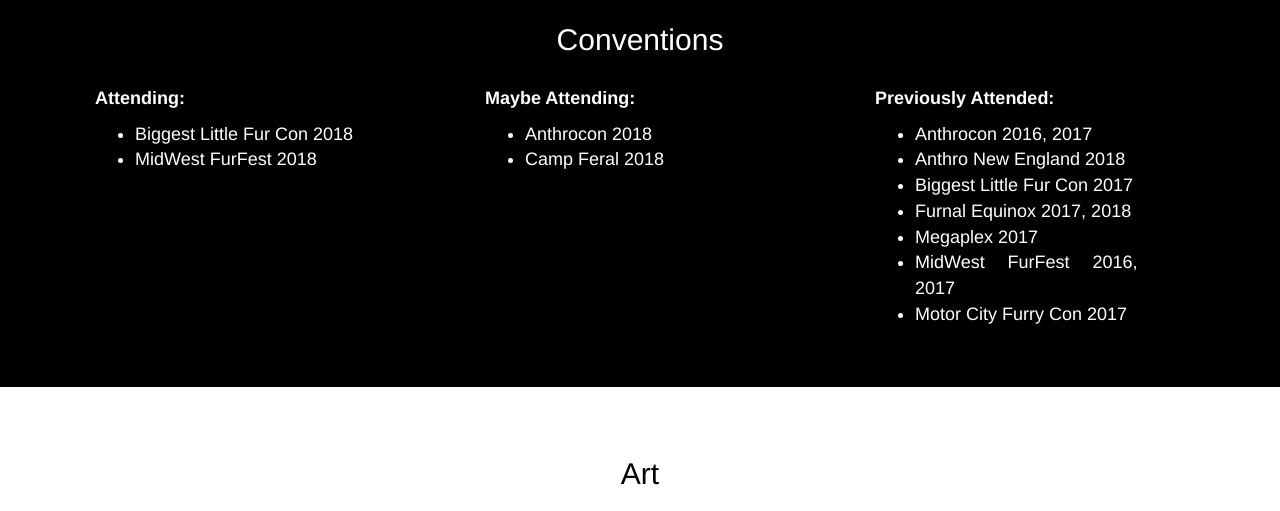
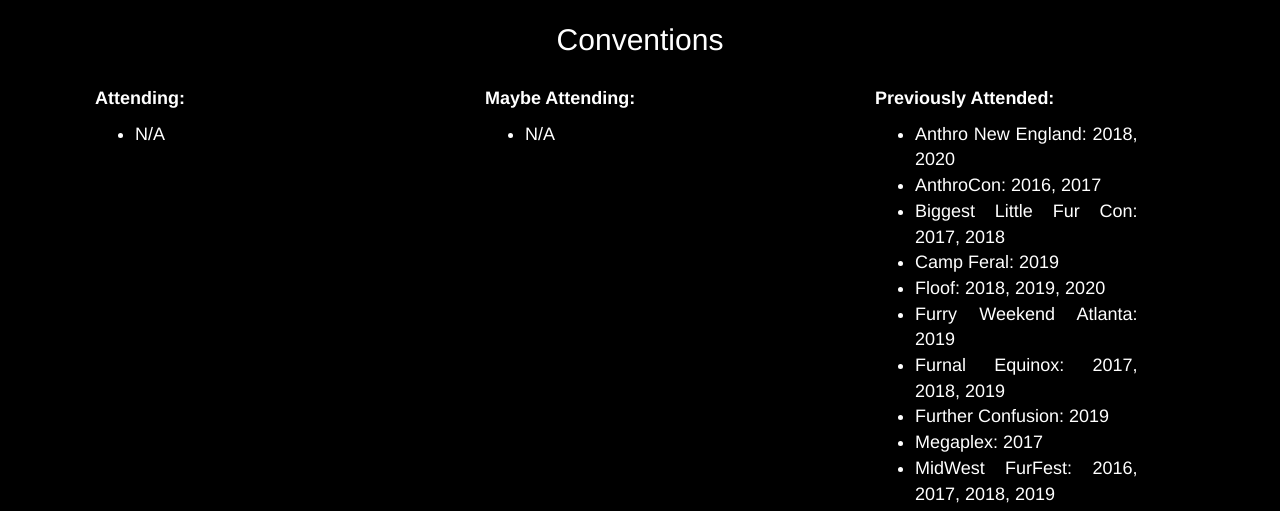
Before and after one commit to RhyeRhythm/rhyerhythm.github.io, a plain HTML site: page index.html in a window 1280 px wide. Shown: the part 1310-1821 px from the top of the page. Drawn offline with nearby package versions, Linux system fonts and the light colour scheme.

Commit message:
Updated conventions (2020)

```diff
--- a/index.html
+++ b/index.html
@@ -64,27 +64,29 @@
         <div class="col-md-3">
           <p><strong>Attending:</strong></p>
           <ul>
-            <li>Biggest Little Fur Con 2018</li>
-            <li>MidWest FurFest 2018</li>
+            <li>N/A</li>
           </ul>
         </div>
         <div class="col-md-3 col-md-offset-1">
           <p><strong>Maybe Attending:</strong></p>
           <ul>
-            <li>Anthrocon 2018</li>
-            <li>Camp Feral 2018</li>
+            <li>N/A</li>
           </ul>
         </div>
         <div class="col-md-3 col-md-offset-1">
           <p><strong>Previously Attended:</strong></p>
           <ul>
-            <li>Anthrocon 2016, 2017</li>
-            <li>Anthro New England 2018</li>
-            <li>Biggest Little Fur Con 2017</li>
-            <li>Furnal Equinox 2017, 2018</li>
-            <li>Megaplex 2017</li>
-            <li>MidWest FurFest 2016, 2017</li>
-            <li>Motor City Furry Con 2017</li>
+            <li>Anthro New England: 2018, 2020</li>
+            <li>AnthroCon: 2016, 2017</li>
+            <li>Biggest Little Fur Con: 2017, 2018</li>
+            <li>Camp Feral: 2019</li>
+            <li>Floof: 2018, 2019, 2020</li>
+            <li>Furry Weekend Atlanta: 2019</li>
+            <li>Furnal Equinox: 2017, 2018, 2019</li>
+            <li>Further Confusion: 2019</li>
+            <li>Megaplex: 2017</li>
+            <li>MidWest FurFest: 2016, 2017, 2018, 2019</li>
+            <li>Motor City Furry Con: 2017, 2019</li>
           </ul>
         </div>
       </div>
```
